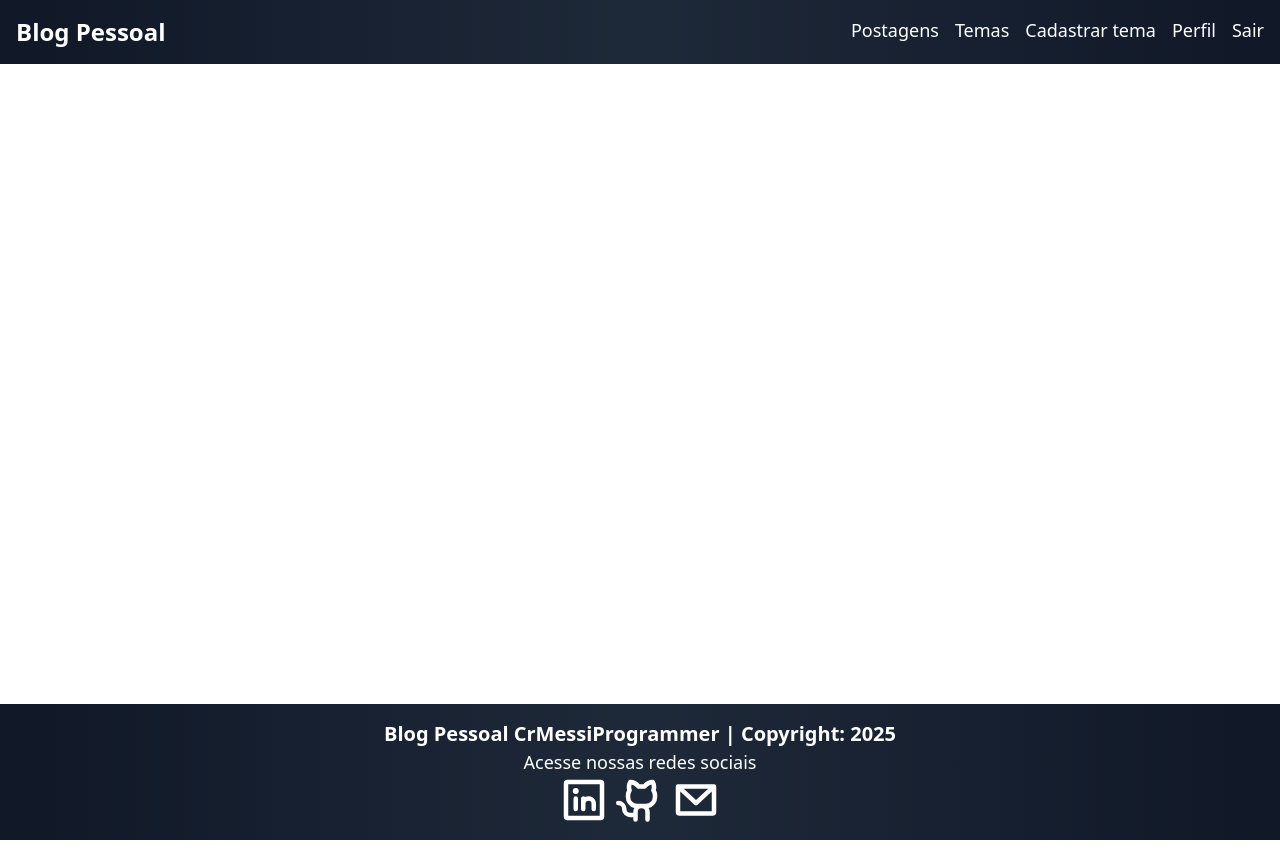
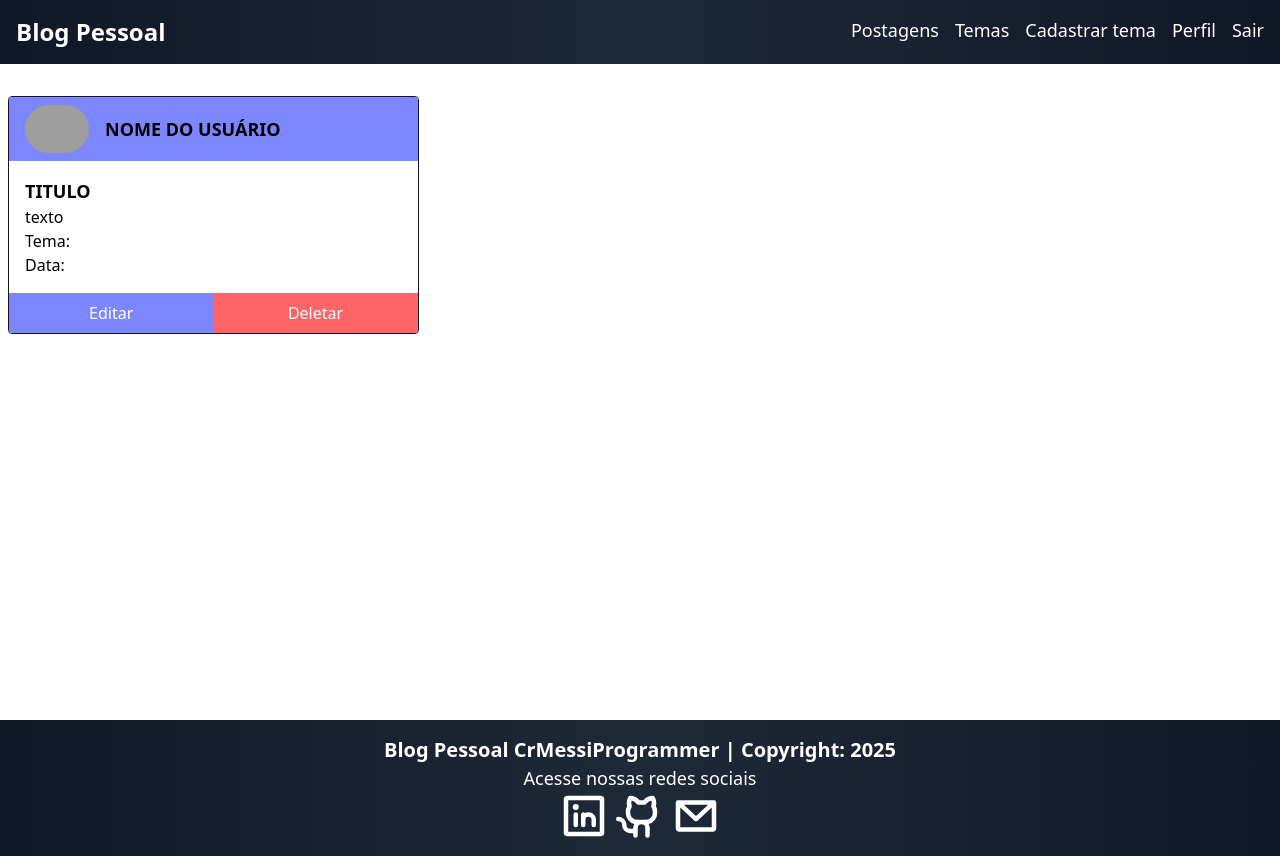
Before and after one commit to CrMessiProgrammer/react_blogpessoal, a React (Vite) app: page /postagens in a window 1280 px wide. Built offline with nearby package versions, Linux system fonts and the light colour scheme; grey boxes are pictures that could not be loaded.

Commit message:
:sparkles: Estilização - Componentes CardPostagens e ListaPostagens

```diff
--- a/src/App.tsx
+++ b/src/App.tsx
@@ -9,6 +9,7 @@
 import ListaTemas from './components/temas/listatemas/ListaTemas'
 import FormTema from './components/temas/formtema/FormTema'
 import DeletarTema from './components/temas/deletartema/DeletarTema'
+import ListaPostagens from './components/postagens/listapostagens/ListaPostagens'
 
 // Single Page Application (SPA - Aplicativo de Página Única)
 // Componente Funcional: Uma função JS ou TS que retornará uma aplicação renderizada no seu navegador.
@@ -33,7 +34,7 @@
 							<Route path="/cadastrartema" element={<FormTema />} />
 							<Route path="/editartema/:id" element={<FormTema />} />
 							<Route path="/deletartema/:id" element={<DeletarTema />} />
-
+							<Route path="/postagens" element={<ListaPostagens />} />
 						</Routes>
 					</div>
 					<Footer />
--- a/src/components/navbar/Navbar.tsx
+++ b/src/components/navbar/Navbar.tsx
@@ -22,7 +22,7 @@
 						Blog Pessoal
 					</Link>
 					<div className="flex gap-4">
-						Postagens
+						<Link to='/postagens' className='hover:underline'>Postagens</Link>
 						<Link to='/temas' className='hover:underline'>Temas</Link>
 						<Link to='/cadastrartema' className='hover:underline'>Cadastrar tema</Link>
 						Perfil
--- /dev/null
+++ b/src/components/postagens/cardpostagens/CardPostagens.tsx
@@ -0,0 +1,37 @@
+import { Link } from 'react-router-dom'
+
+function CardPostagens() {
+    return (
+        <div className='border-slate-900 border
+            flex flex-col rounded overflow-hidden justify-between'>
+
+            <div>
+                <div className="flex w-full bg-indigo-400 py-2 px-4 items-center gap-4">
+                    <img src='https://i.imgur.com/pK6vSCy.png'
+                         className='h-12 rounded-full' alt="" />
+                    <h3 className='text-lg font-bold text-center uppercase'>
+                        Nome do Usuário
+                    </h3>
+                </div>
+                <div className='p-4 '>
+                    <h4 className='text-lg font-semibold uppercase'>Titulo</h4>
+                    <p>texto</p>
+                    <p>Tema: </p>
+                    <p>Data: </p>
+                </div>
+            </div>
+            <div className="flex">
+                <Link to='' className='w-full text-white bg-indigo-400
+                    hover:bg-indigo-800 flex items-center justify-center py-2'>
+                    <button>Editar</button>
+                </Link>
+                <Link to='' className='text-white bg-red-400
+                    hover:bg-red-700 w-full flex items-center justify-center'>
+                    <button>Deletar</button>
+                </Link>
+            </div>
+        </div>
+    )
+}
+
+export default CardPostagens
--- /dev/null
+++ b/src/components/postagens/listapostagens/ListaPostagens.tsx
@@ -0,0 +1,19 @@
+import CardPostagens from "../cardpostagens/CardPostagens";
+
+function ListaPostagens() {
+    return (
+        <>
+            <div className="flex justify-center w-full my-4">
+                <div className="container flex flex-col mx-2">
+                    <div className='container mx-auto my-4
+                        grid grid-cols-1 md:grid-cols-2
+                        lg:grid-cols-3 gap-4'>
+                        <CardPostagens />
+                    </div>
+                </div>
+            </div>
+        </>
+    );
+}
+
+export default ListaPostagens;
--- a/src/components/temas/deletartema/DeletarTema.tsx
+++ b/src/components/temas/deletartema/DeletarTema.tsx
@@ -25,7 +25,7 @@
         try {
             // Autorização no 'headers' via Axios igual fazíamos no Insomnia
             await buscar(`/temas/${id}`, setTema, {
-                headers: { Authorization: token }
+                headers: { Authorization: token },
             })
 
         } catch (error: any) {
@@ -54,7 +54,7 @@
 
         try {
             await deletar(`/temas/${id}`, {
-                headers: { Authorization: token }
+                headers: { Authorization: token },
             })
 
             alert('Tema foi apagado com sucesso!')
```
